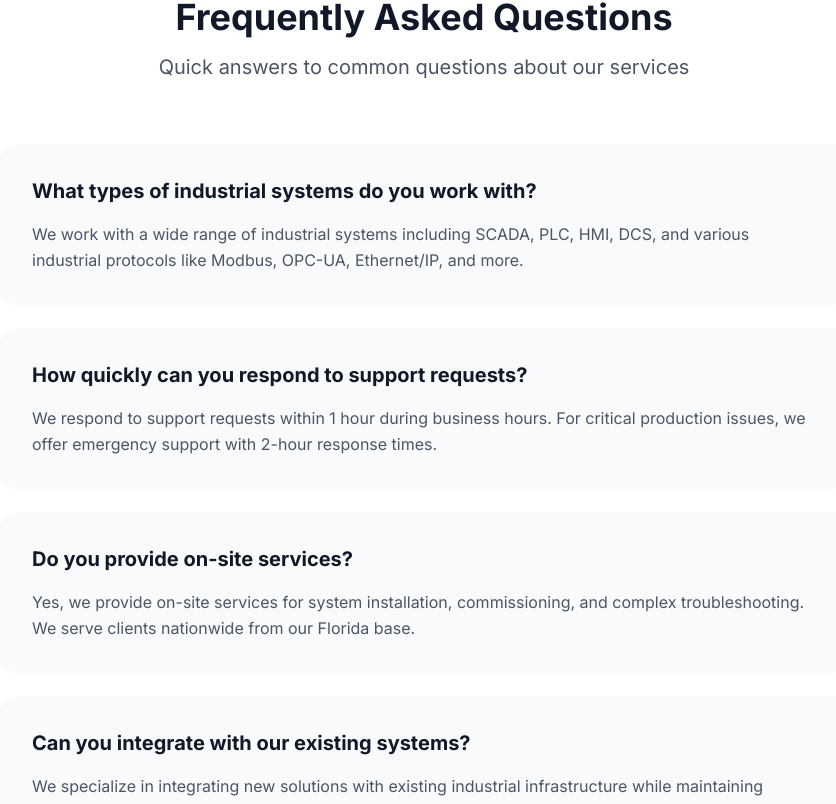
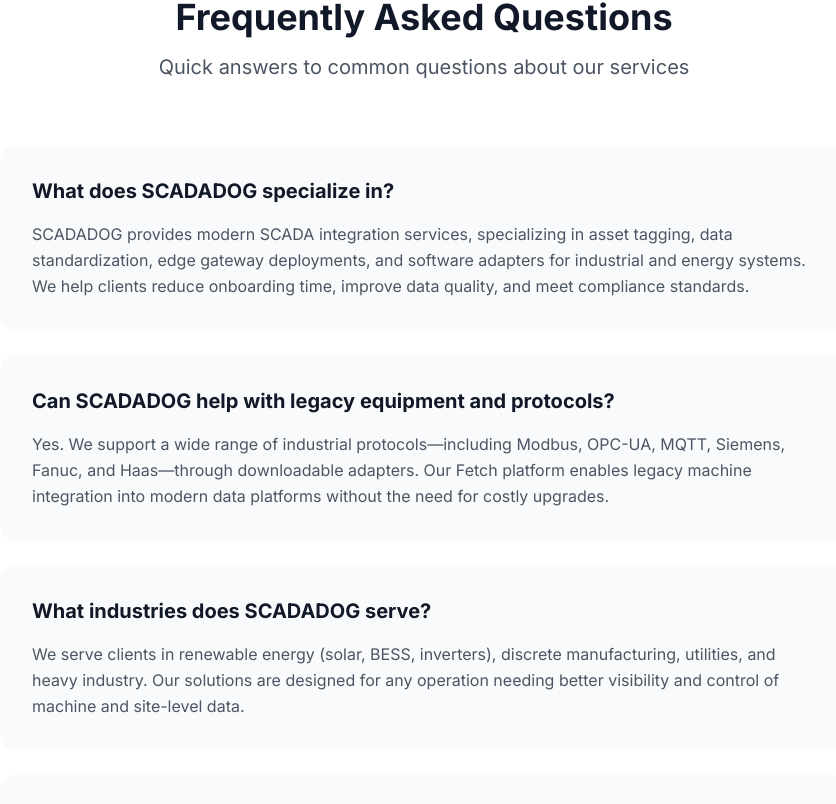
Before and after one commit to shashikantsngh/scadadogwebsite, a Next.js app: page /contact in a window 1280 px wide. Shown: the part 1804-2608 px from the top of the page, without its empty margins (216-1052 px from the left). Built offline with nearby package versions, Linux system fonts and the light colour scheme.

Commit message:
Update FAQ section with revised questions and detailed answers for improved clarity and relevance

```diff
--- a/app/contact/page.tsx
+++ b/app/contact/page.tsx
@@ -195,29 +195,34 @@ export default function Contact() {
           <div className="space-y-6">
             {[
               {
-                question: "What types of industrial systems do you work with?",
+                question: "What does SCADADOG specialize in?",
                 answer:
-                  "We work with a wide range of industrial systems including SCADA, PLC, HMI, DCS, and various industrial protocols like Modbus, OPC-UA, Ethernet/IP, and more.",
+                  "SCADADOG provides modern SCADA integration services, specializing in asset tagging, data standardization, edge gateway deployments, and software adapters for industrial and energy systems. We help clients reduce onboarding time, improve data quality, and meet compliance standards.",
               },
               {
-                question: "How quickly can you respond to support requests?",
+                question: "Can SCADADOG help with legacy equipment and protocols?",
                 answer:
-                  "We respond to support requests within 1 hour during business hours. For critical production issues, we offer emergency support with 2-hour response times.",
+                  "Yes. We support a wide range of industrial protocols—including Modbus, OPC-UA, MQTT, Siemens, Fanuc, and Haas—through downloadable adapters. Our Fetch platform enables legacy machine integration into modern data platforms without the need for costly upgrades.",
               },
               {
-                question: "Do you provide on-site services?",
+                question: "What industries does SCADADOG serve?",
                 answer:
-                  "Yes, we provide on-site services for system installation, commissioning, and complex troubleshooting. We serve clients nationwide from our Florida base.",
+                  "We serve clients in renewable energy (solar, BESS, inverters), discrete manufacturing, utilities, and heavy industry. Our solutions are designed for any operation needing better visibility and control of machine and site-level data.",
               },
               {
-                question: "Can you integrate with our existing systems?",
+                question: "Do you offer custom solutions or only off-the-shelf tools?",
                 answer:
-                  "We specialize in integrating new solutions with existing industrial infrastructure while maintaining operational continuity.",
+                  "Both. SCADADOG offers ready-to-deploy products like Fetch (for machine utilization) and Scout (for tag governance), but we also provide tailored consulting, adapter development, and engineering support to meet unique site requirements.",
               },
               {
-                question: "What security measures do you implement?",
+                question: "How do I get started with SCADADOG?",
                 answer:
-                  "We implement comprehensive cybersecurity measures including network segmentation, access control, threat detection, and compliance management specifically designed for OT environments.",
+                  "You can schedule a free consultation with our team using the contact form or email us at info@scadadog.com. We’ll help you assess your current architecture and recommend a phased integration or standardization plan.",
+              },
+              {
+                question: "Can SCADADOG support government and regulated industries?",
+                answer:
+                  "Yes. We’ve worked with clients in NERC-CIP environments, support NAICS-compliant documentation, and provide past performance references for government or RFP-driven engagements.",
               },
             ].map((faq, index) => (
               <motion.div
```
